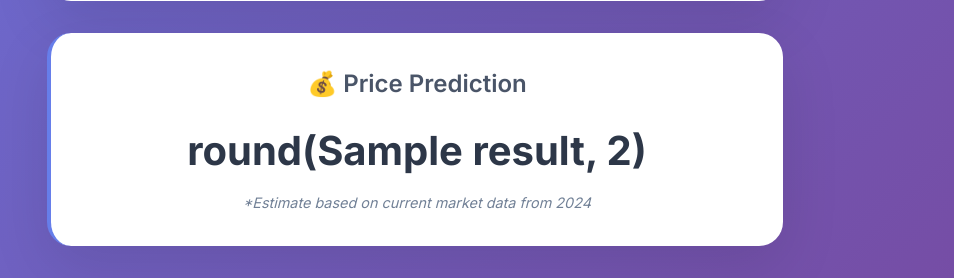
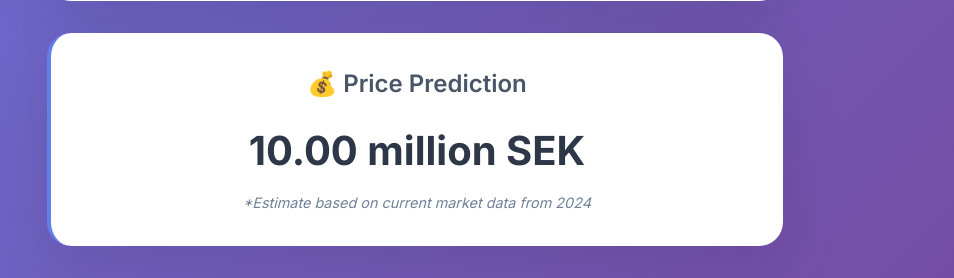
Before and after one commit to ossianhempel/apartment_price_predictor, a Flask app: template templates/prediction_form.html in a window 1280 px wide. Shown: the part 882-1160 px from the top of the page, without its empty margins (225-1179 px from the left). Run offline with Flask 3, Linux system fonts and the light colour scheme; the template is opened without the code that fills it: most values are stand-ins (such as "Sample title", 1, 10 or a date in 2020).

Commit message:
fix: update prediction form to format result display
- Changed result display in prediction form to show values formatted to two decimal places and appended "million SEK" for clarity.

```diff
--- a/templates/prediction_form.html
+++ b/templates/prediction_form.html
@@ -118,7 +118,7 @@
                 <h2>💰 Price Prediction</h2>
             </div>
             <div class="result-content">
-                <p class="result-value">round({{ result }}, 2)</p>
+                <p class="result-value">{{ "%.2f"|format(result) }} million SEK</p>
                 <p class="result-disclaimer">*Estimate based on current market data from 2024</p>
             </div>
         </div>
```
